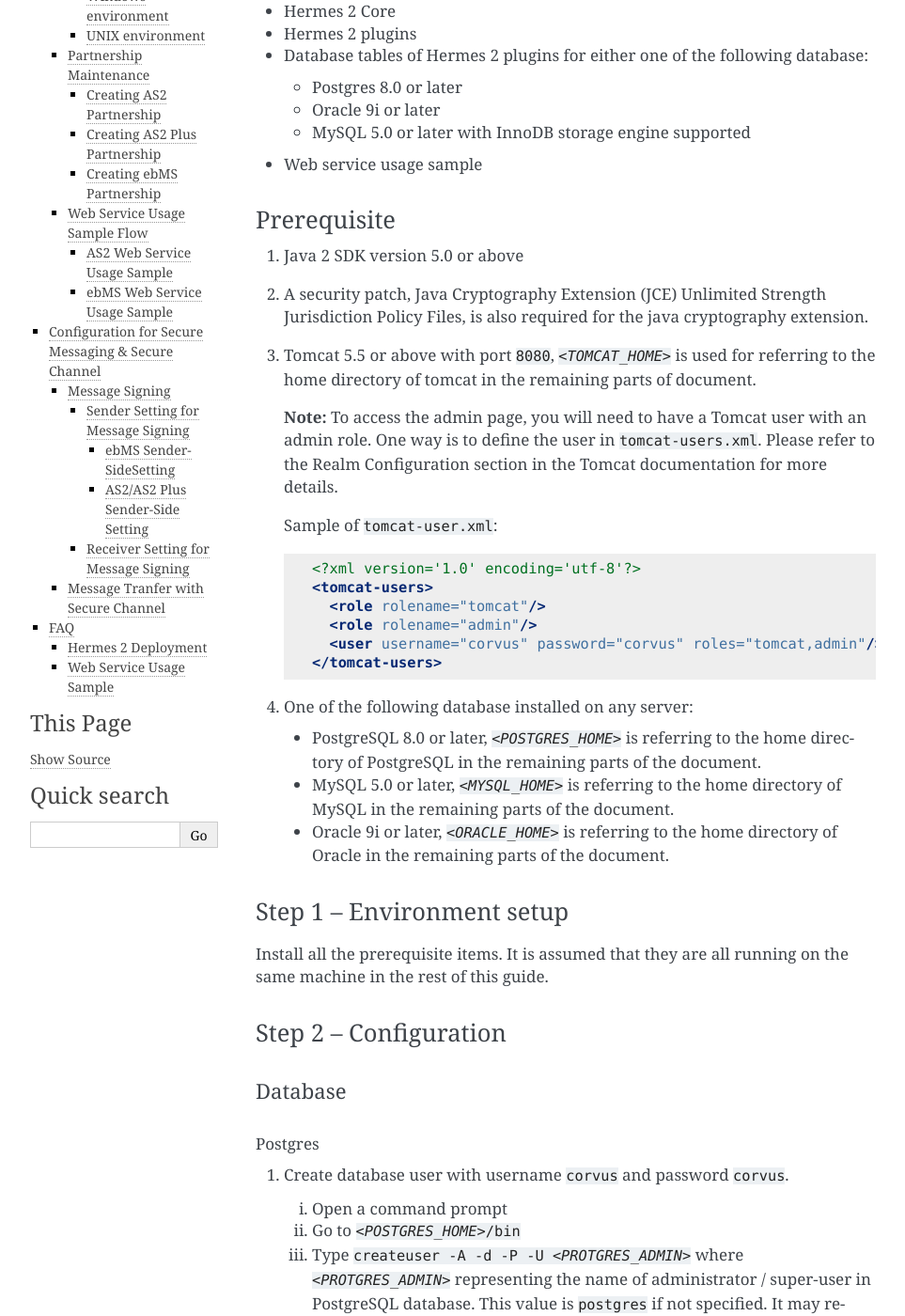
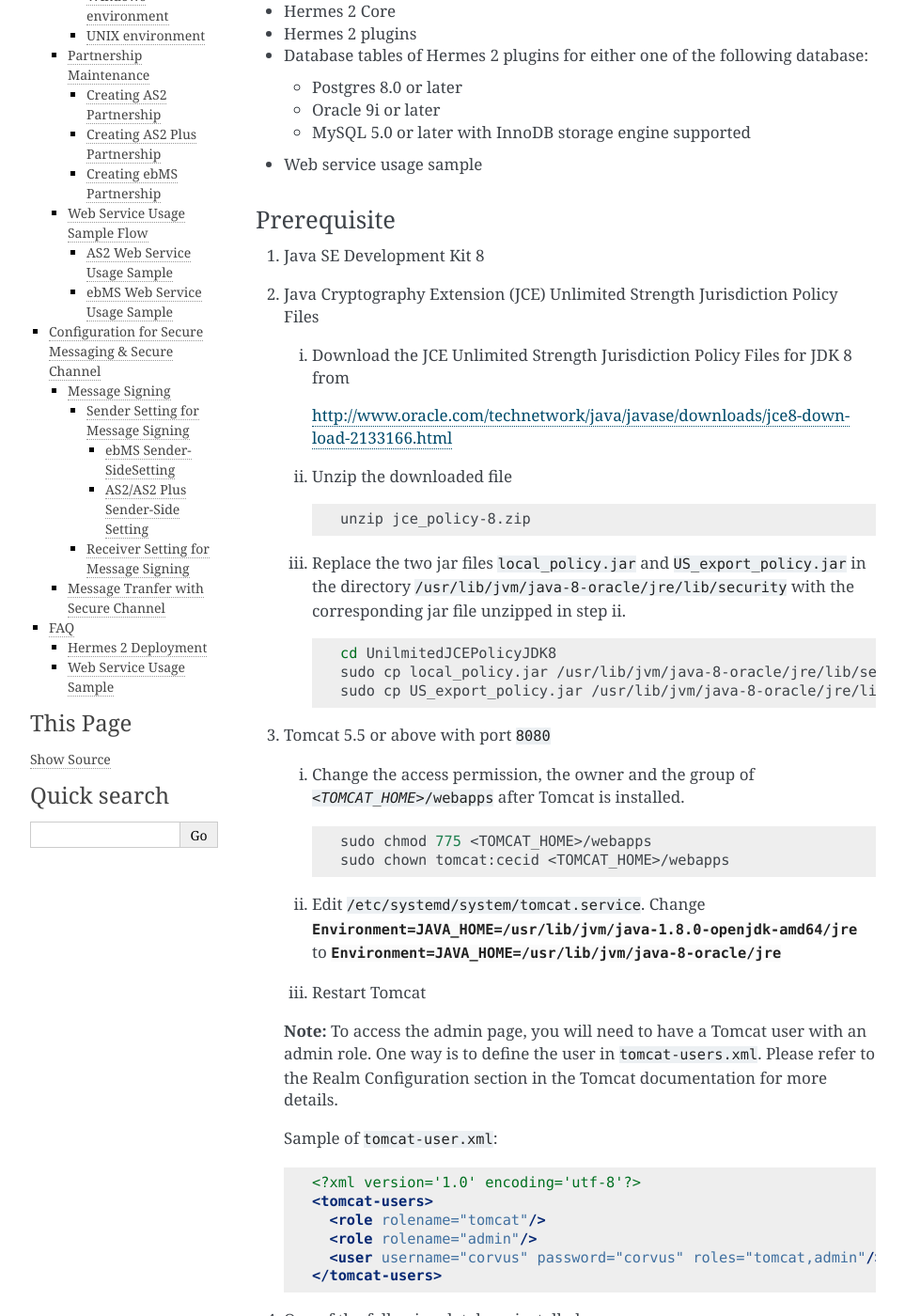
Before and after one commit to cecid/hermes-docs, a Sphinx documentation site: the page built from docs/source/installation.rst, in a window 1280 px wide and 1400 px high, scrolled down 586 px. Shown: the whole window at 94% size, without its empty margins (148-1111 px from the left). Built offline with Sphinx 7.4.7, drawn with Linux system fonts in a browser that asks for light colours; some of the changed text lies outside the part shown.

Commit message:
Revised prerequisite and environment settings.

```diff
--- a/docs/source/installation.rst
+++ b/docs/source/installation.rst
@@ -30,10 +30,39 @@
 
 
 Prerequisite
-^^^^^^^^^^^^^^^^^
-1. Java 2 SDK version 5.0 or above
-#. A security patch, Java Cryptography Extension (JCE) Unlimited Strength Jurisdiction Policy Files, is also required for the java cryptography extension.
-#. Tomcat 5.5 or above with port :literal:`8080`, :file:`{<TOMCAT_HOME>}` is used for referring to the home directory of tomcat in the remaining parts of document.
+^^^^^^^^^^^^
+1. Java SE Development Kit 8
+#. Java Cryptography Extension (JCE) Unlimited Strength Jurisdiction Policy Files
+
+   i. Download the JCE Unlimited Strength Jurisdiction Policy Files for JDK 8 from
+
+      http://www.oracle.com/technetwork/java/javase/downloads/jce8-download-2133166.html
+
+   #. Unzip the downloaded file
+
+      .. code:: sh
+
+        unzip jce_policy-8.zip
+
+   #. Replace the two jar files :file:`local_policy.jar` and :file:`US_export_policy.jar` in the directory :file:`/usr/lib/jvm/java-8-oracle/jre/lib/security` with the corresponding jar file unzipped in step ii.
+
+      .. code:: sh
+
+        cd UnilmitedJCEPolicyJDK8
+        sudo cp local_policy.jar /usr/lib/jvm/java-8-oracle/jre/lib/security/local_policy.jar
+        sudo cp US_export_policy.jar /usr/lib/jvm/java-8-oracle/jre/lib/security/US_export_policy.jar
+
+#. Tomcat 5.5 or above with port :literal:`8080`
+
+   i. Change the access permission, the owner and the group of :file:`{<TOMCAT_HOME>}/webapps` after Tomcat is installed.
+
+      .. code:: sh
+
+        sudo chmod 775 <TOMCAT_HOME>/webapps
+        sudo chown tomcat:cecid <TOMCAT_HOME>/webapps
+
+   #. Edit :file:`/etc/systemd/system/tomcat.service`. Change :envvar:`Environment=JAVA_HOME=/usr/lib/jvm/java-1.8.0-openjdk-amd64/jre` to :envvar:`Environment=JAVA_HOME=/usr/lib/jvm/java-8-oracle/jre`
+   #. Restart Tomcat
 
    **Note:**  To access the admin page, you will need to have a Tomcat user with an admin role.  One way is to define the user in :file:`tomcat-users.xml`.  Please refer to the Realm Configuration section in the Tomcat documentation for more details.
 
@@ -41,18 +70,18 @@
 
    .. code-block:: xml
 
-       <?xml version='1.0' encoding='utf-8'?>
-       <tomcat-users>
-         <role rolename="tomcat"/>
-         <role rolename="admin"/>
-         <user username="corvus" password="corvus" roles="tomcat,admin"/>
-       </tomcat-users>
+      <?xml version='1.0' encoding='utf-8'?>
+      <tomcat-users>
+        <role rolename="tomcat"/>
+        <role rolename="admin"/>
+        <user username="corvus" password="corvus" roles="tomcat,admin"/>
+      </tomcat-users>
 
 #. One of the following database installed on any server:
 
-  * PostgreSQL 8.0 or later, :file:`{<POSTGRES_HOME>}` is referring to the home directory of PostgreSQL in the remaining parts of the document.
-  * MySQL 5.0 or later, :file:`{<MYSQL_HOME>}` is referring to the home directory of MySQL in the remaining parts of the document.
-  * Oracle 9i or later, :file:`{<ORACLE_HOME>}` is referring to the home directory of Oracle in the remaining parts of the document.
+   * PostgreSQL 8.0 or later, :file:`{<POSTGRES_HOME>}` is referring to the home directory of PostgreSQL in the remaining parts of the document.
+   * MySQL 5.0 or later, :file:`{<MYSQL_HOME>}` is referring to the home directory of MySQL in the remaining parts of the document.
+   * Oracle 9i or later, :file:`{<ORACLE_HOME>}` is referring to the home directory of Oracle in the remaining parts of the document.
 
 Step 1 – Environment setup
 ^^^^^^^^^^^^^^^^^^^^^^^^^^
@@ -293,12 +322,18 @@
 """"""""""""""""
 
 1. Set environment variable :envvar:`JAVA_HOME` to the directory installed the java.
-
-2. Change the permission of all shell-script files to :literal:`755` by following command.
+#. Change the permission of all shell-script files to :literal:`755` by the following command.
 
    .. code:: sh
 
-      chown 755 *.sh
+      sudo chown 755 *.sh
+
+#. Change the owner and the group of :file:`{<HERMES2_HOME>}` and :file:`{<TOMCAT_HOME>}/webapps/corvus` by the following commands.
+
+   .. code:: sh
+
+      sudo chown -R tomcat:cecid <HERMES2_HOME>
+      sudo chown -R tomcat:cecid <TOMCAT_HOME>/webapps/corvus
 
 Partnership Maintenance
 ^^^^^^^^^^^^^^^^^^^^^^^
```
